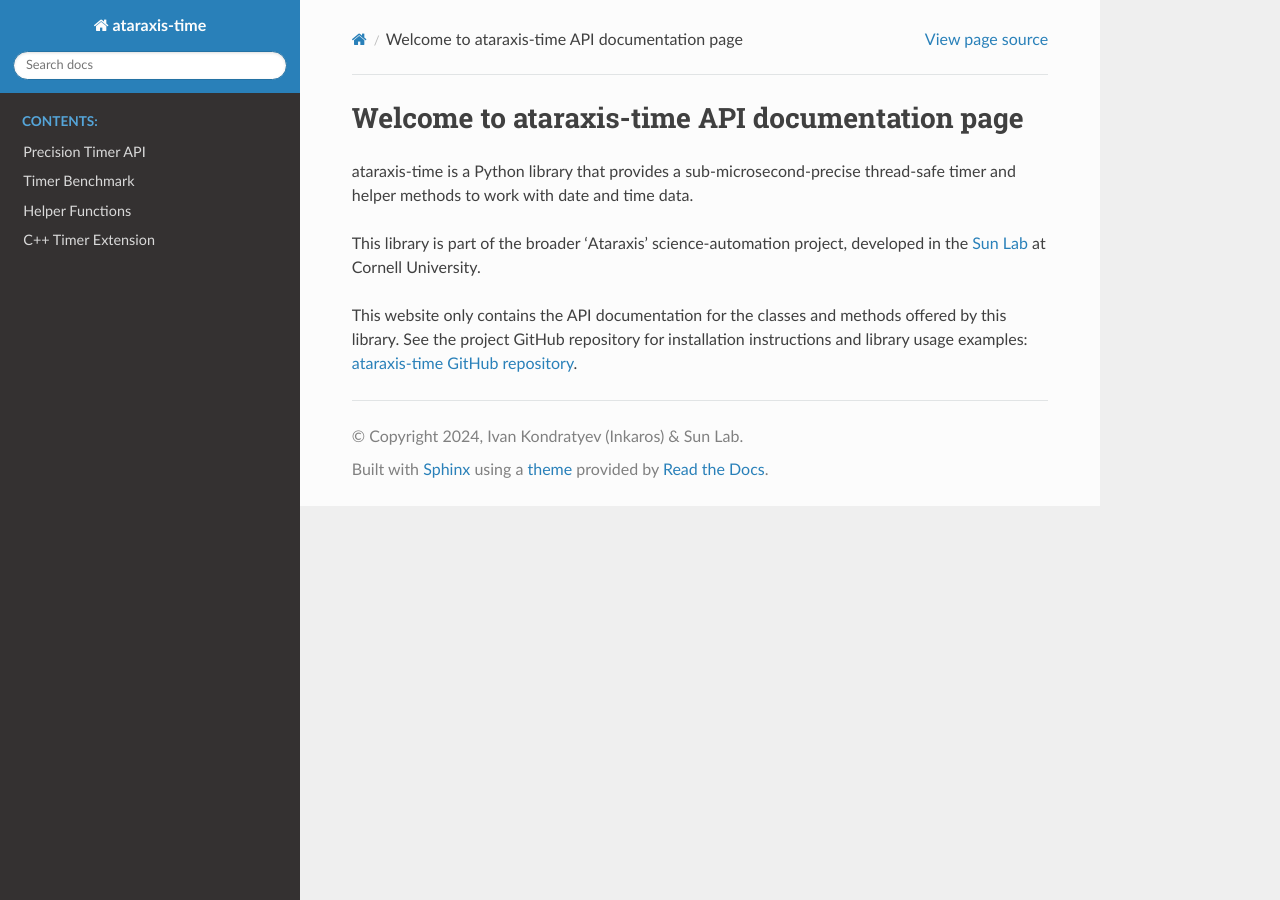
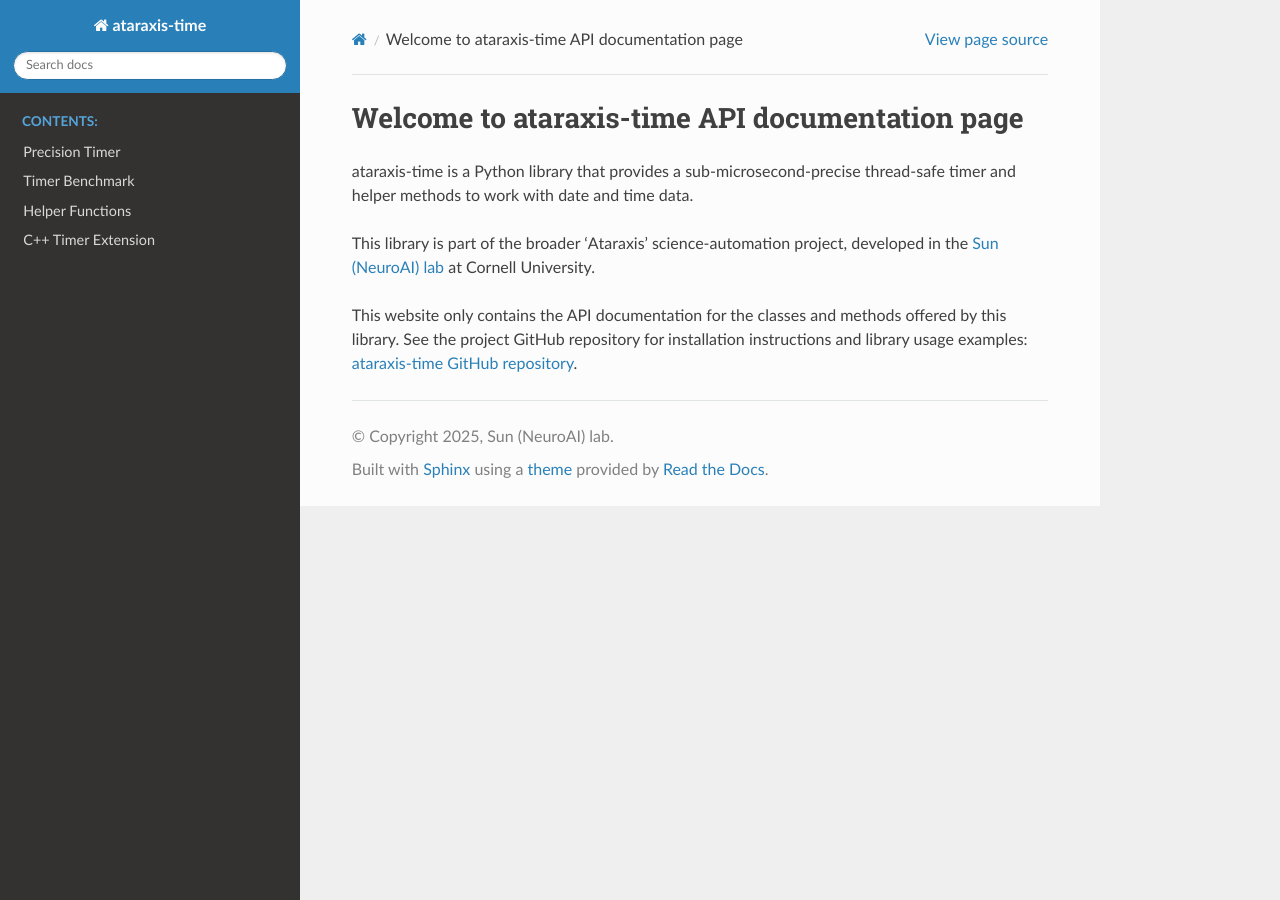
Before and after one commit to Sun-Lab-NBB/ataraxis-time, a Sphinx documentation site: the page built from docs/source/welcome.rst, in a window 1280 px wide. Built offline with Sphinx 7.4.7 and the Read the Docs theme 3.1.0, drawn with Linux system fonts in a browser that asks for light colours; the version number is read from the project's files by our own code.

Commit message:
Adjusted documentation metadata
- Refactored documentation metadata to conform to the latest standard used in the Sun lab.
- Added support for Dark Mode theme.

```diff
--- a/docs/source/api.rst
+++ b/docs/source/api.rst
@@ -2,8 +2,8 @@
    extension. Use it to declare Python and C++ extension documentation sub-directories via appropriate modules
    (automodule, doxygenfile and sphinx-click).
 
-Precision Timer API
-===================
+Precision Timer
+===============
 
 .. automodule:: ataraxis_time.precision_timer.timer_class
    :members:
--- a/docs/source/conf.py
+++ b/docs/source/conf.py
@@ -4,9 +4,10 @@ import importlib_metadata
 # -- Project information -----------------------------------------------------
 project = 'ataraxis-time'
 # noinspection PyShadowingBuiltins
-copyright = '2024, Ivan Kondratyev (Inkaros) & Sun Lab'
-author = 'Ivan Kondratyev (Inkaros)'
-release = importlib_metadata.version("ataraxis-base-utilities")  # Extracts the project version from the .toml file.
+copyright = '2025, Sun (NeuroAI) lab'
+author = 'Ivan Kondratyev'
+# Extracts the project version from the .toml file.
+release = importlib_metadata.version("ataraxis-base-utilities")
 
 # -- General configuration ---------------------------------------------------
 extensions = [
@@ -14,8 +15,9 @@ extensions = [
     'sphinx.ext.napoleon',       # To read google-style docstrings (works with autodoc module).
     'sphinx_autodoc_typehints',  # To parse typehints into documentation
     'breathe',                   # To read doxygen-generated xml files (to parse C++ documentation).
-    'sphinx_rtd_theme',          # To format the documentation html using ReadTheDocs format.
+    'sphinx_rtd_theme',          # To format the documentation HTML using ReadTheDocs format.
     'sphinx_click'               # To read docstrings and command-line arguments from click-wrapped python functions.
+    'sphinx_rtd_dark_mode'       # Enables dark mode for RTD theme.
 ]
 
 templates_path = ['_templates']
@@ -23,14 +25,14 @@ exclude_patterns = []
 
 # Breathe configuration
 breathe_projects = {"ataraxis-time": "./doxygen/xml"}  # Specifies the source of the C++ documentation.
-breathe_default_project = "ataraxis-time"  # Specifies default project name if C++ documentation is not available.
+breathe_default_project = "ataraxis-time"  # Specifies the default project name if C++ documentation is not available.
 
 # Google-style docstring parsing configuration for napoleon extension
 napoleon_google_docstring = True
 napoleon_numpy_docstring = False
 napoleon_include_init_with_doc = False
-napoleon_include_private_with_doc = True
-napoleon_include_special_with_doc = True
+napoleon_include_private_with_doc = False
+napoleon_include_special_with_doc = False
 napoleon_use_admonition_for_examples = False
 napoleon_use_admonition_for_notes = False
 napoleon_use_admonition_for_references = False
@@ -49,5 +51,8 @@ typehints_formatter = None
 typehints_use_signature = False
 typehints_use_signature_return = False
 
+# Disables the dark mode by default.
+default_dark_mode = False
+
 # -- Options for HTML output -------------------------------------------------
 html_theme = 'sphinx_rtd_theme'  # Directs sphinx to use RTD theme
--- a/docs/source/welcome.rst
+++ b/docs/source/welcome.rst
@@ -5,11 +5,11 @@ ataraxis-time is a Python library that provides a sub-microsecond-precise thread
 with date and time data.
 
 This library is part of the broader 'Ataraxis' science-automation project, developed in the
-`Sun Lab <https://neuroai.github.io/sunlab/>`_ at Cornell University.
+`Sun (NeuroAI) lab <https://neuroai.github.io/sunlab/>`_ at Cornell University.
 
 This website only contains the API documentation for the classes and methods offered by this library. See the project
 GitHub repository for installation instructions and library usage examples:
 `ataraxis-time GitHub repository <https://github.com/Sun-Lab-NBB/ataraxis-time>`_.
 
 .. _`ataraxis-time GitHub repository`: https://github.com/Sun-Lab-NBB/ataraxis-time
-.. _`Sun Lab`: https://neuroai.github.io/sunlab/
+.. _`Sun (NeuroAI) lab`: https://neuroai.github.io/sunlab/
--- a/src/__init__.py
+++ b/src/__init__.py
@@ -1,4 +1,4 @@
-"""This library provides a sub-microsecond-precise thread-safe timer and helper methods to work with date and
+"""A Python library that provides a sub-microsecond-precise thread-safe timer and helper methods to work with date and
 time data.
 
 See https://github.com/Sun-Lab-NBB/ataraxis-time for more details.
--- a/src/time_helpers/__init__.py
+++ b/src/time_helpers/__init__.py
@@ -1,7 +1,8 @@
 """This package provides general-purpose methods used to work with date and time data.
 
-All methods are directly accessible using package namespace."""
+All methods are directly accessible using package namespace.
+"""
 
 from .helper_functions import convert_time, get_timestamp, extract_timestamp_from_bytes
 
-__all__ = ["convert_time", "get_timestamp", "extract_timestamp_from_bytes"]
+__all__ = ["convert_time", "extract_timestamp_from_bytes", "get_timestamp"]
```
Also changed, not shown: 9 other files.
